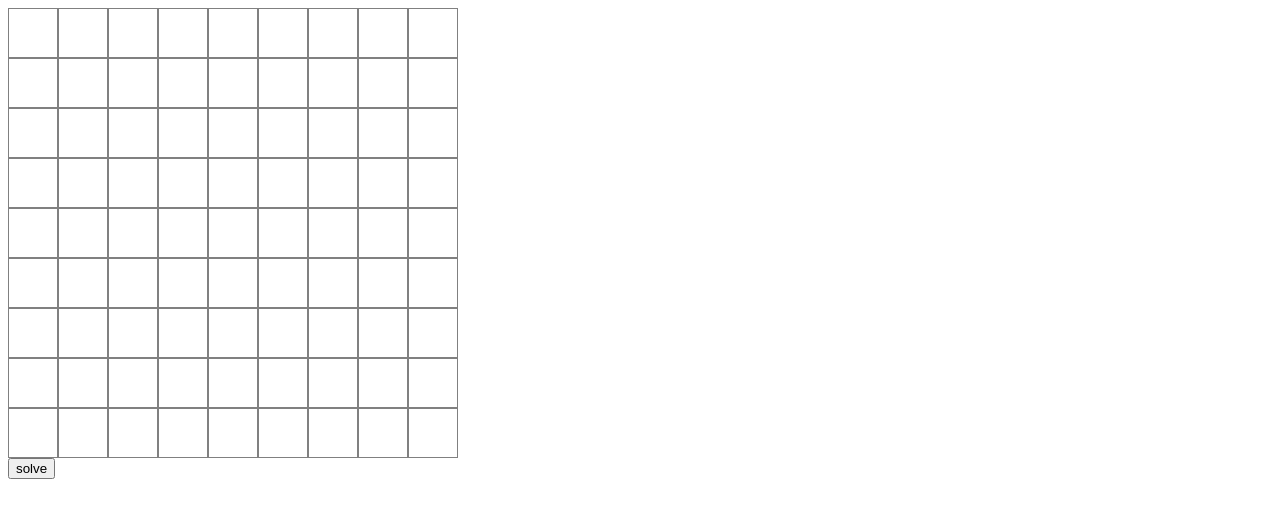
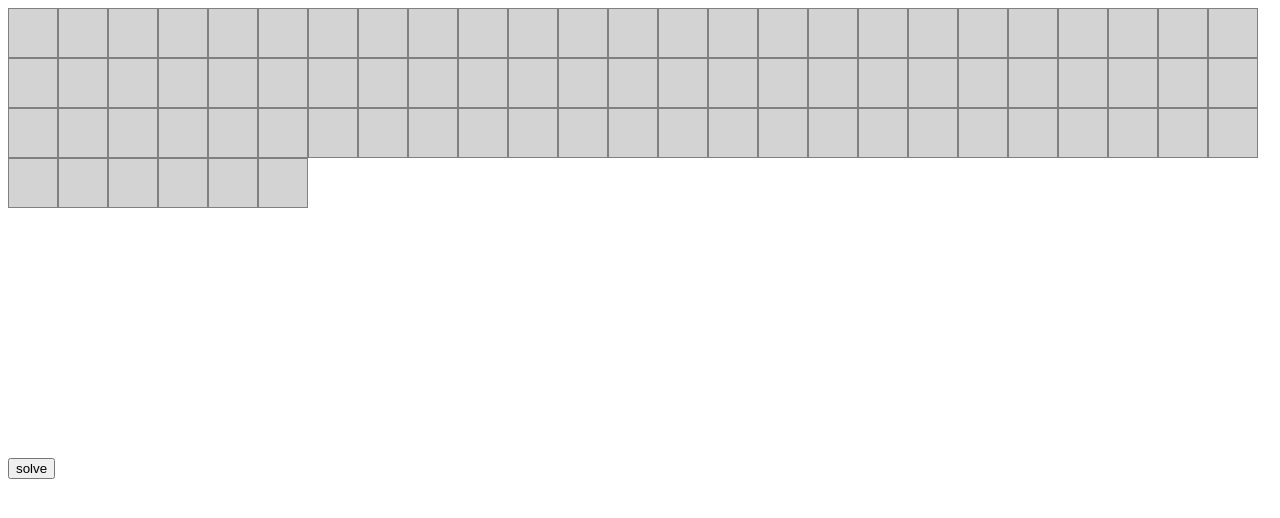
Before and after one commit to winchester32/sudoku-decoder, a website: page index.html in a window 1280 px wide. Drawn offline with Linux system fonts and the light colour scheme.

Commit message:
updated css

```diff
--- a/index.html
+++ b/index.html
@@ -1,20 +1,13 @@
 <!DOCTYPE html>
-<html lang = "en">
-<head>
-
+<html lang="en">
+  <head>
     <link rel="stylesheet" href="styles.css" />
-    <title>
-        sudoku solver
-    </title>
-</head>
-<body>
+    <title>Sudoku Solver</title>
+  </head>
+  <body>
     <div id="puzzle"></div>
     <button id="solve">solve</button>
 
     <script src="index.js"></script>
-
-
-
-
-</body>
+  </body>
 </html>
--- a/index.js
+++ b/index.js
@@ -1,14 +1,29 @@
+const innerSquares = 3;
+const lineSquares = innerSquares * innerSquares;
+const totalSquares = lineSquares * lineSquares;
+
+let submission = [];
+
+var size = Math.sqrt(totalSquares) * 50;
+
 const puzzleBoard = document.getElementById("puzzle");
 
 const solvePuzzle = document.getElementById("solve");
-const squares = 81;
-let submission = [];
 
-for (let i = 0; i < squares; i++) {
+// set puzzle board height and width
+puzzleBoard.setAttribute("style", "width:" + size + "px");
+puzzleBoard.setAttribute("style", "height:" + size + "px");
+
+var rowGroup = 0;
+
+for (let i = 0; i < totalSquares; i++) {
   const newElement = document.createElement("input");
   newElement.setAttribute("type", "number");
   newElement.setAttribute("min", "1");
   newElement.setAttribute("max", "9");
+
+  newElement.classList.add("shaded-box");
+
   puzzleBoard.appendChild(newElement);
 }
 
--- a/styles.css
+++ b/styles.css
@@ -1,13 +1,35 @@
-#puzzle{
+/* #puzzle {
     width: 450px;
     height: 450px;
+} */
 
-}
-#puzzle input{
+#puzzle input {
 
     width: 50px;
     height: 50px;
     box-sizing: border-box;
     border-spacing: 0;
-    border:1px grey solid
+    border: 1px grey solid
 }
+
+/* #box-shade input[type="number"] {
+    background-color: #e41a1a;
+} */
+
+/* Chrome, Safari, Edge, Opera */
+input::-webkit-outer-spin-button,
+input::-webkit-inner-spin-button {
+    -webkit-appearance: none;
+    margin: 0;
+    text-align: center;
+}
+
+/* Firefox */
+input[type=number] {
+    -moz-appearance: textfield;
+    text-align: center;
+}
+
+input.shaded-box {
+    background-color: #D3D3D3;
+}
```
Also changed, not shown: 1 other file.
